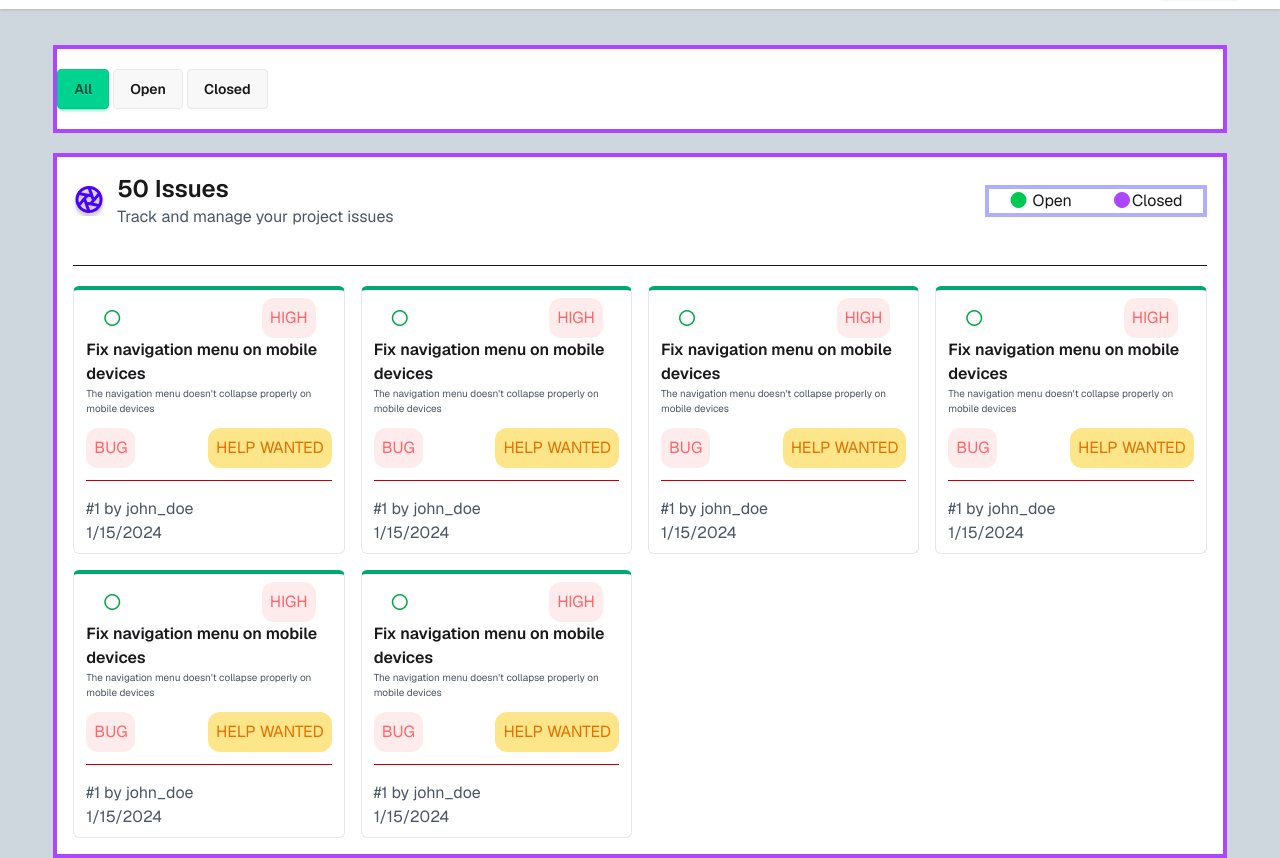
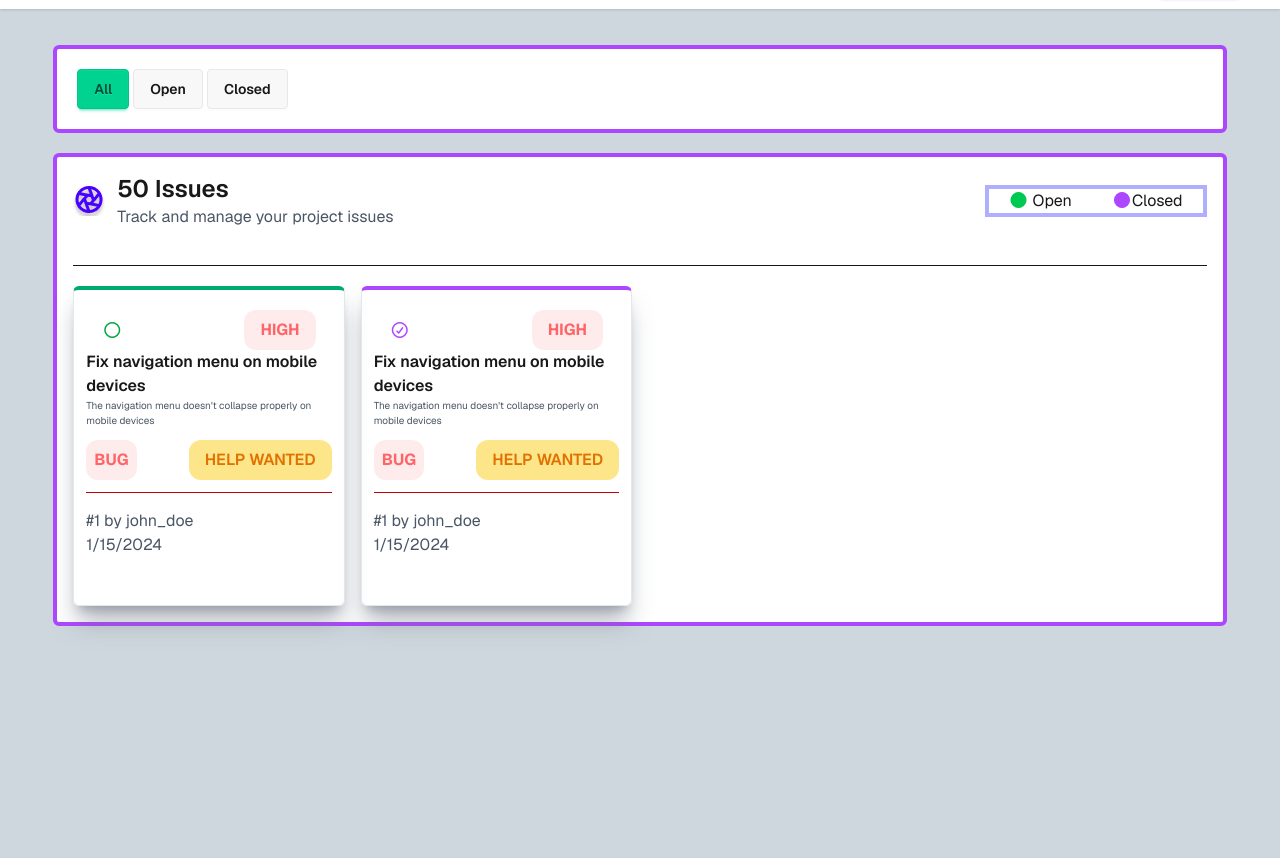
Before and after one commit to farhad202526/issue-tracker-by-farhad, a plain HTML site: page home.html in a window 1280 px wide. Shown: the part 55-913 px from the top of the page. After the commit the page ends 800 px from the top, so only its background shows below. Drawn offline with nearby package versions, Linux system fonts and the light colour scheme.

Commit message:
add new respon

```diff
--- a/home.html
+++ b/home.html
@@ -53,20 +53,23 @@
    </header>
 
    <!-- all btn seaction  -->
-    <section class="w-11/12 mx-auto bg-[#FFFFFF] border-4 border-purple-500 py-5 mb-5 mt-9 ">
+    <section class="w-11/12 mx-auto bg-[#FFFFFF] border-4 border-purple-500 py-5 mb-5 mt-9 rounded-md ">
 
-        <div class=" gap-3">
+        <div class=" px-5 gap-6">
         <button class=" btn btn btn-success ">All</button>
         <button class =" btn"> Open </button>
         <button class=" btn "> Closed</button>
         </div>
 
     </section>
+
+
+
     <!-- all iss crard -->
-    <section class="w-11/12 mx-auto bg-[#FFFFFF]  p-4 border-4 border-purple-500 ">
+    <section class="w-11/12 mx-auto bg-[#FFFFFF]  p-4 border-4 border-purple-500  rounded-md">
 
         <!-- issu list  -->
-         <div class="flex justify-between items-center mb-9">
+         <div class="flex  justify-between items-center mb-9">
             <!-- left side  -->
              <div class="flex justify-center items-center gap-3 " >
                 <div>
@@ -81,7 +84,7 @@
 
              <!-- right side  -->
               <div>
-                <div class="flex gap-10 border-4 border-indigo-500/50  px-5 ">
+                <div class="  flex gap-10 border-4 border-indigo-500/50  px-5 ">
                     <p> <i  class="fa-solid fa-circle text-green-500"></i> Open</p>
 
                     <p> <i  class="fa-solid fa-circle text-purple-500"></i>Closed</p>
@@ -99,10 +102,13 @@
 
 
 
-        <!-- crad contriner -->
+        <!-- crad contriner vvvvvv -->
       <div class=" grid grid-cols-4 gap-4" >
-        <!-- crad -->
-        <div id="crad" class=" flex-1  px-3 rounded-md shadow-red-500/50  border border-gray-200 border-t-4 border-t-[#00A96E] py-2 " >
+
+
+        <!-- crad ccccccc -->
+
+        <div id="crad" class=" flex-1 h-80  gap-3 px-3 rounded-md shadow-xl shadow-gray-500/50  border border-gray-200 border-t-4 border-t-[#00A96E] py-5 " >
         <!-- <div id="crad" class=" flex-1  px-3 rounded-md shadow-red-500/50  border border-gray-200 border-t-4 border-t-purple-500 py-2 " > -->
         <!-- <div id="crad" class=" flex-1 border-2 px-3 rounded-xl shadow-sm py-2 border-purple-300" > -->
 
@@ -110,7 +116,7 @@
           <!-- high part -->
           <div class=" flex  items-center justify-between px-4">
             <i class="fa-regular fa-circle text-green-600"></i>
-            <p class="bg-[#FEECEC] rounded-xl p-2  text-center text-red-400">HIGH</p>
+            <p class="bg-[#FEECEC] rounded-xl p-2 px-4  text-center font-bold text-red-400">HIGH</p>
           </div>
           <!-- text part  -->
           <div>
@@ -121,8 +127,8 @@
           <!-- btn part  -->
            <div class="flex justify-between px py-3">
 
-              <p class="bg-[#FEECEC] rounded-xl p-2  text-center text-red-400">BUG</p>
-              <p class="bg-[#FDE68A] rounded-xl p-2  text-center text-amber-600">HELP WANTED</p>
+              <p class="bg-[#FEECEC] rounded-xl p-2 px4  font-bold text-center text-red-400">BUG</p>
+              <p class="bg-[#FDE68A] rounded-xl p-2 px-4 font-semibold text-center text-amber-600">HELP WANTED</p>
 
 
            </div>
@@ -140,15 +146,25 @@
 
 
         </div>
-        <div id="crad" class=" flex-1  px-3 rounded-md shadow-red-500/50  border border-gray-200 border-t-4 border-t-[#00A96E] py-2 " >
-        <!-- <div id="crad" class=" flex-1  px-3 rounded-md shadow-red-500/50  border border-gray-200 border-t-4 border-t-purple-500 py-2 " > -->
+
+
+
+
+        <!-- secard crad  -->
+
+
+
+
+        <!-- <div id="crad" class=" flex-1 h-80  gap-3 px-3 rounded-md shadow-xl shadow-gray-500/50  border border-gray-200 border-t-4 border-t-[#00A96E] py-2 " > -->
+        <div id="crad" class=" flex-1  px-3 rounded-md   shadow-xl shadow-gray-500/50 border border-gray-200 border-t-4 border-t-purple-500 py-5 " >
         <!-- <div id="crad" class=" flex-1 border-2 px-3 rounded-xl shadow-sm py-2 border-purple-300" > -->
 
 
           <!-- high part -->
           <div class=" flex  items-center justify-between px-4">
-            <i class="fa-regular fa-circle text-green-600"></i>
-            <p class="bg-[#FEECEC] rounded-xl p-2  text-center text-red-400">HIGH</p>
+            <i class="fa-regular fa-circle-check text-purple-500"></i>
+            <!-- <i class="fa-regular fa-circle text-green-600"></i> -->
+            <p class="bg-[#FEECEC] rounded-xl p-2 px-4  text-center font-bold text-red-400">HIGH</p>
           </div>
           <!-- text part  -->
           <div>
@@ -159,8 +175,8 @@
           <!-- btn part  -->
            <div class="flex justify-between px py-3">
 
-              <p class="bg-[#FEECEC] rounded-xl p-2  text-center text-red-400">BUG</p>
-              <p class="bg-[#FDE68A] rounded-xl p-2  text-center text-amber-600">HELP WANTED</p>
+              <p class="bg-[#FEECEC] rounded-xl p-2 px4  font-bold text-center text-red-400">BUG</p>
+              <p class="bg-[#FDE68A] rounded-xl p-2 px-4 font-semibold text-center text-amber-600">HELP WANTED</p>
 
 
            </div>
@@ -178,158 +194,9 @@
 
 
         </div>
-        <div id="crad" class=" flex-1  px-3 rounded-md shadow-red-500/50  border border-gray-200 border-t-4 border-t-[#00A96E] py-2 " >
-        <!-- <div id="crad" class=" flex-1  px-3 rounded-md shadow-red-500/50  border border-gray-200 border-t-4 border-t-purple-500 py-2 " > -->
-        <!-- <div id="crad" class=" flex-1 border-2 px-3 rounded-xl shadow-sm py-2 border-purple-300" > -->
-
-
-          <!-- high part -->
-          <div class=" flex  items-center justify-between px-4">
-            <i class="fa-regular fa-circle text-green-600"></i>
-            <p class="bg-[#FEECEC] rounded-xl p-2  text-center text-red-400">HIGH</p>
-          </div>
-          <!-- text part  -->
-          <div>
-            <h4 class="font-semibold">Fix navigation menu on mobile devices</h4>
-            <p class="text-gray-600 text-[10px]">The navigation menu doesn't collapse properly on mobile devices</p>
-
-          </div>
-          <!-- btn part  -->
-           <div class="flex justify-between px py-3">
-
-              <p class="bg-[#FEECEC] rounded-xl p-2  text-center text-red-400">BUG</p>
-              <p class="bg-[#FDE68A] rounded-xl p-2  text-center text-amber-600">HELP WANTED</p>
-
-
-           </div>
-           <hr class="py-2 pt-2 text-red-700">
-           <!-- date part -->
-           <div class="gap-2">
-                      <p class="text-gray-600"> #1 by john_doe</p>
-                      <p class="text-gray-600">1/15/2024</p>
 
 
 
-           </div>
-
-
-
-
-        </div>
-        <div id="crad" class=" flex-1  px-3 rounded-md shadow-red-500/50  border border-gray-200 border-t-4 border-t-[#00A96E] py-2 " >
-        <!-- <div id="crad" class=" flex-1  px-3 rounded-md shadow-red-500/50  border border-gray-200 border-t-4 border-t-purple-500 py-2 " > -->
-        <!-- <div id="crad" class=" flex-1 border-2 px-3 rounded-xl shadow-sm py-2 border-purple-300" > -->
-
-
-          <!-- high part -->
-          <div class=" flex  items-center justify-between px-4">
-            <i class="fa-regular fa-circle text-green-600"></i>
-            <p class="bg-[#FEECEC] rounded-xl p-2  text-center text-red-400">HIGH</p>
-          </div>
-          <!-- text part  -->
-          <div>
-            <h4 class="font-semibold">Fix navigation menu on mobile devices</h4>
-            <p class="text-gray-600 text-[10px]">The navigation menu doesn't collapse properly on mobile devices</p>
-
-          </div>
-          <!-- btn part  -->
-           <div class="flex justify-between px py-3">
-
-              <p class="bg-[#FEECEC] rounded-xl p-2  text-center text-red-400">BUG</p>
-              <p class="bg-[#FDE68A] rounded-xl p-2  text-center text-amber-600">HELP WANTED</p>
-
-
-           </div>
-           <hr class="py-2 pt-2 text-red-700">
-           <!-- date part -->
-           <div class="gap-2">
-                      <p class="text-gray-600"> #1 by john_doe</p>
-                      <p class="text-gray-600">1/15/2024</p>
-
-
-
-           </div>
-
-
-
-
-        </div>
-        <div id="crad" class=" flex-1  px-3 rounded-md shadow-red-500/50  border border-gray-200 border-t-4 border-t-[#00A96E] py-2 " >
-        <!-- <div id="crad" class=" flex-1  px-3 rounded-md shadow-red-500/50  border border-gray-200 border-t-4 border-t-purple-500 py-2 " > -->
-        <!-- <div id="crad" class=" flex-1 border-2 px-3 rounded-xl shadow-sm py-2 border-purple-300" > -->
-
-
-          <!-- high part -->
-          <div class=" flex  items-center justify-between px-4">
-            <i class="fa-regular fa-circle text-green-600"></i>
-            <p class="bg-[#FEECEC] rounded-xl p-2  text-center text-red-400">HIGH</p>
-          </div>
-          <!-- text part  -->
-          <div>
-            <h4 class="font-semibold">Fix navigation menu on mobile devices</h4>
-            <p class="text-gray-600 text-[10px]">The navigation menu doesn't collapse properly on mobile devices</p>
-
-          </div>
-          <!-- btn part  -->
-           <div class="flex justify-between px py-3">
-
-              <p class="bg-[#FEECEC] rounded-xl p-2  text-center text-red-400">BUG</p>
-              <p class="bg-[#FDE68A] rounded-xl p-2  text-center text-amber-600">HELP WANTED</p>
-
-
-           </div>
-           <hr class="py-2 pt-2 text-red-700">
-           <!-- date part -->
-           <div class="gap-2">
-                      <p class="text-gray-600"> #1 by john_doe</p>
-                      <p class="text-gray-600">1/15/2024</p>
-
-
-
-           </div>
-
-
-
-
-        </div>
-        <div id="crad" class=" flex-1  px-3 rounded-md shadow-red-500/50  border border-gray-200 border-t-4 border-t-[#00A96E] py-2 " >
-        <!-- <div id="crad" class=" flex-1  px-3 rounded-md shadow-red-500/50  border border-gray-200 border-t-4 border-t-purple-500 py-2 " > -->
-        <!-- <div id="crad" class=" flex-1 border-2 px-3 rounded-xl shadow-sm py-2 border-purple-300" > -->
-
-
-          <!-- high part -->
-          <div class=" flex  items-center justify-between px-4">
-            <i class="fa-regular fa-circle text-green-600"></i>
-            <p class="bg-[#FEECEC] rounded-xl p-2  text-center text-red-400">HIGH</p>
-          </div>
-          <!-- text part  -->
-          <div>
-            <h4 class="font-semibold">Fix navigation menu on mobile devices</h4>
-            <p class="text-gray-600 text-[10px]">The navigation menu doesn't collapse properly on mobile devices</p>
-
-          </div>
-          <!-- btn part  -->
-           <div class="flex justify-between px py-3">
-
-              <p class="bg-[#FEECEC] rounded-xl p-2  text-center text-red-400">BUG</p>
-              <p class="bg-[#FDE68A] rounded-xl p-2  text-center text-amber-600">HELP WANTED</p>
-
-
-           </div>
-           <hr class="py-2 pt-2 text-red-700">
-           <!-- date part -->
-           <div class="gap-2">
-                      <p class="text-gray-600"> #1 by john_doe</p>
-                      <p class="text-gray-600">1/15/2024</p>
-
-
-
-           </div>
-
-
-
-
-        </div>
 
 
 
```
